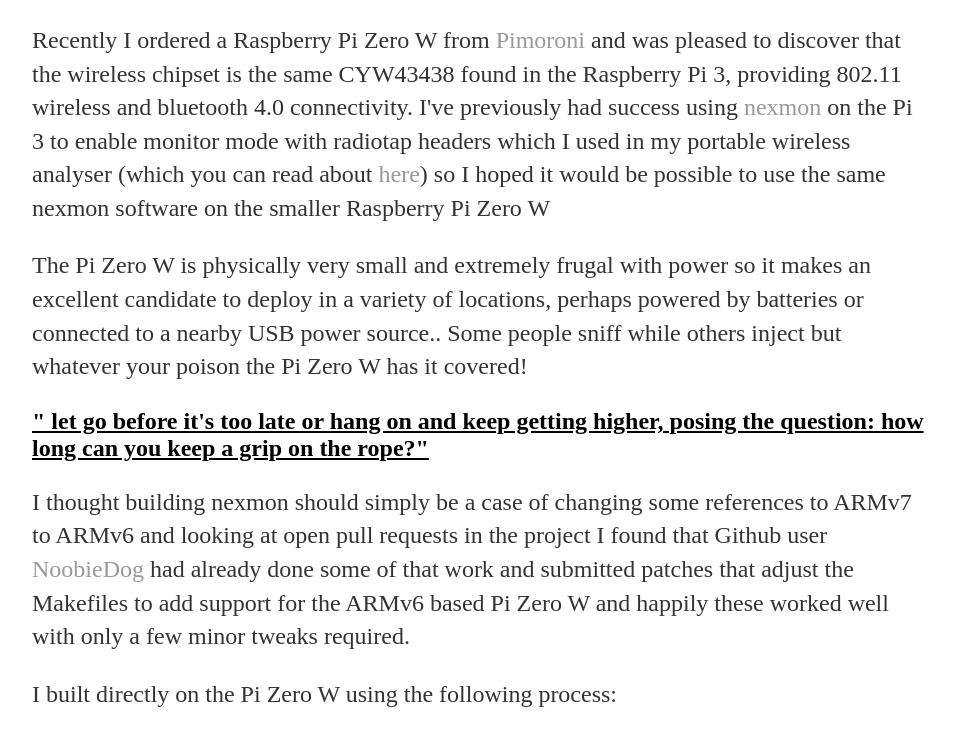
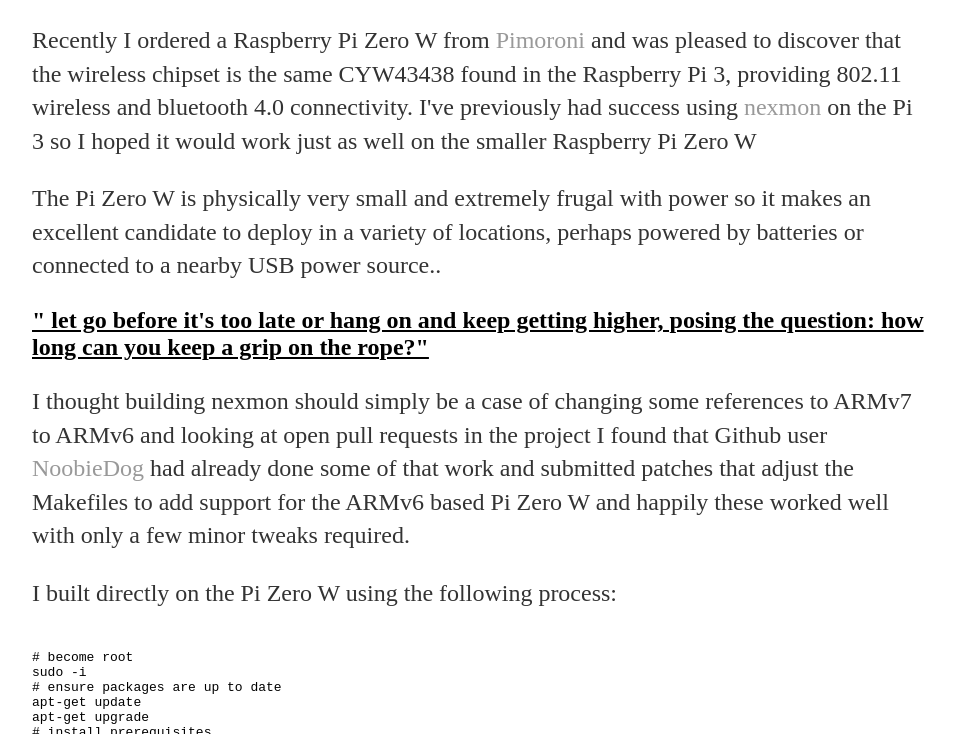
Before and after one commit to linuxthor/linuxthor.github.io, a Jekyll site: the page built from projects/pi-zero-w-monitor-mode/index.html, in a window 1280 px wide and 900 px high, scrolled down 372 px, cut to the strip 166-900 px from the top of the window. Shown: the whole strip, without its empty margins (160-1115 px from the left). Built offline with Jekyll 4.4.1, drawn with Linux system fonts in a browser that asks for light colours.

Commit message:
Update index.html

```diff
--- a/projects/pi-zero-w-monitor-mode/index.html
+++ b/projects/pi-zero-w-monitor-mode/index.html
@@ -11,12 +11,10 @@
 	<img src="TB8ClOnX0c1vQlnE-pic-jpg" alt="Raspberry Pi Zero W" style="width:420px;height:228px;">
 	<p>Recently I ordered a Raspberry Pi Zero W from <a href="https://shop.pimoroni.com/">Pimoroni</a> and was pleased to discover that the
            wireless chipset is the same CYW43438 found in the Raspberry Pi 3, providing 802.11 wireless and bluetooth 4.0
-           connectivity. I've previously had success using <a href="https://github.com/seemoo-lab/nexmon">nexmon</a> on the Pi 3 to
-           enable monitor mode with radiotap headers which I used in my portable wireless analyser (which you can read about <a href="">here</a>)
-           so I hoped it would be possible to use the same nexmon software on the smaller Raspberry Pi Zero W<p>
+           connectivity. I've previously had success using <a href="https://github.com/seemoo-lab/nexmon">nexmon</a> on the Pi 3
+           so I hoped it would work just as well on the smaller Raspberry Pi Zero W<p>
 	   <p>The Pi Zero W is physically very small and extremely frugal with power so it makes an excellent candidate to deploy in a variety
-	   of locations, perhaps powered by batteries or connected to a nearby USB power source.. Some people sniff while others inject but
-	   whatever your poison the Pi Zero W has it covered!
+	   of locations, perhaps powered by batteries or connected to a nearby USB power source..
   	   <h2><u>" let go before it's too late or hang on and keep getting higher, posing the question: how long can you keep a grip on the rope?"</u></h2>
 	   <p>I thought building nexmon should simply be a case of changing some references to ARMv7 to ARMv6 and looking at open pull requests in the project
            I found that Github user <a href="https://github.com/NoobieDog/nexmon">NoobieDog</a> had already done some of that work and submitted
```
